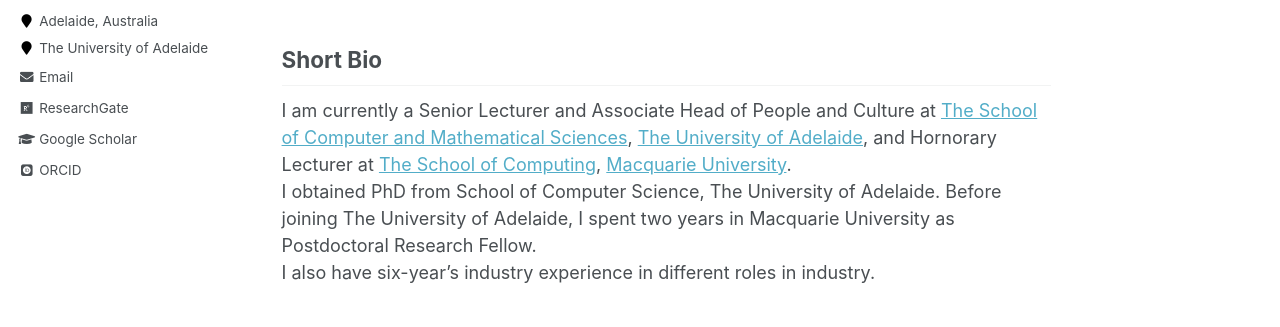
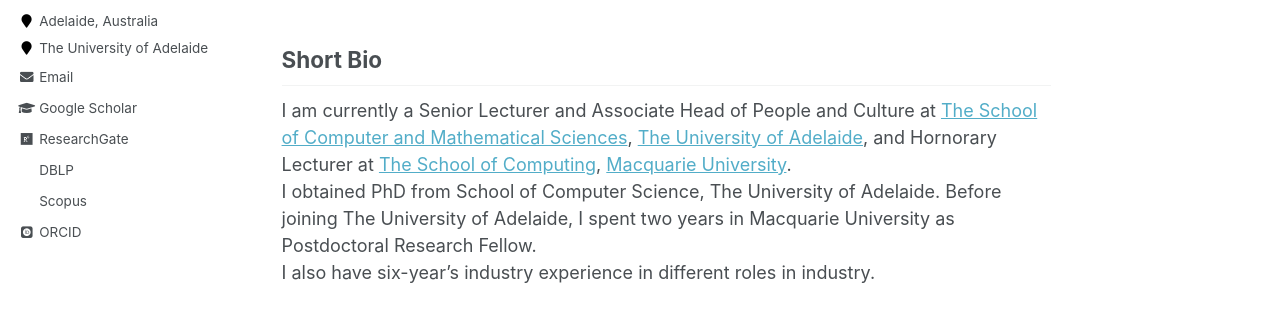
Before and after one commit to weiezhang/weiezhang.github.io, a Jekyll site: the page built from _pages/about.md, in a window 1280 px wide. Shown: the part 404-731 px from the top of the page. Built offline with Jekyll 4.4.1, drawn with Linux system fonts in a browser that asks for light colours; some web fonts are replaced.

Commit message:
side bar

```diff
--- a/_includes/author-profile.html
+++ b/_includes/author-profile.html
@@ -36,9 +36,6 @@
       {% endif %}
       {% if author.keybase %}
         <li><a href="https://keybase.io/{{ author.keybase }}"><i class="fas fa-fw fa-key" aria-hidden="true"></i> Keybase</a></li>
-      {% endif %}
-       {% if author.researchgate %}
-        <li><a href="{{ author.researchgate }}"><i class="fab fa-fw fa-researchgate" aria-hidden="true"></i> ResearchGate</a></li>
       {% endif %}
       {% if author.twitter %}
         <li><a href="https://twitter.com/{{ author.twitter }}"><i class="fab fa-fw fa-twitter-square" aria-hidden="true"></i> Twitter</a></li>
@@ -106,6 +103,15 @@
       {% if author.googlescholar %}
         <li><a href="{{ author.googlescholar }}"><i class="fas fa-fw fa-graduation-cap"></i> Google Scholar</a></li>
       {% endif %}
+	  {% if author.researchgate %}
+        <li><a href="{{ author.researchgate }}"><i class="fab fa-fw fa-researchgate" aria-hidden="true"></i> ResearchGate</a></li>
+      {% endif %}
+	  {% if author.dblp %}
+        <li><a href="{{ author.dblp }}"><i class="fab fa-fw fa-dblp" aria-hidden="true"></i> DBLP</a></li>
+      {% endif %}
+	  {% if author.scopus %}
+        <li><a href="{{ author.scopus }}"><i class="fab fa-fw fa-scopus" aria-hidden="true"></i> Scopus</a></li>
+      {% endif %}
       {% if author.pubmed %}
         <li><a href="{{ author.pubmed }}"><i class="ai ai-pubmed-square ai-fw"></i> PubMed</a></li>
       {% endif %}
```
Also changed, not shown: 2 other files.
